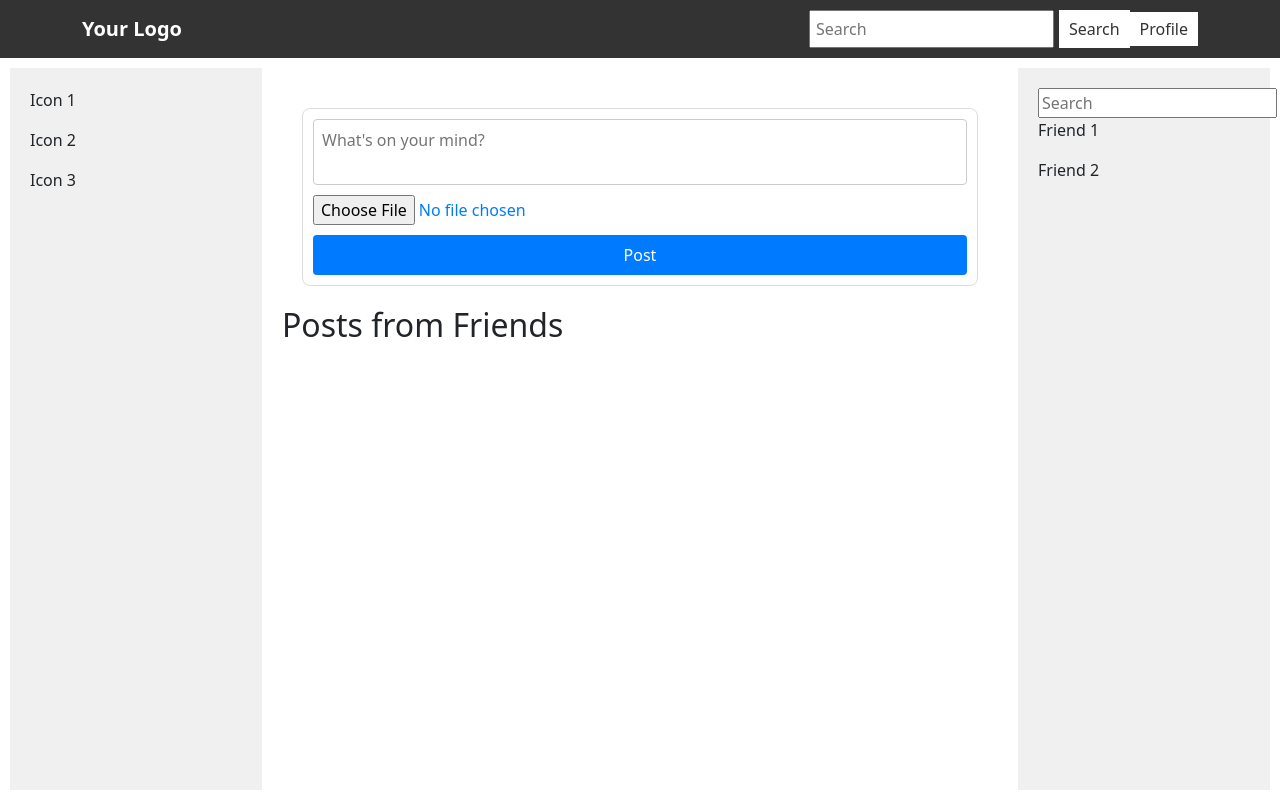
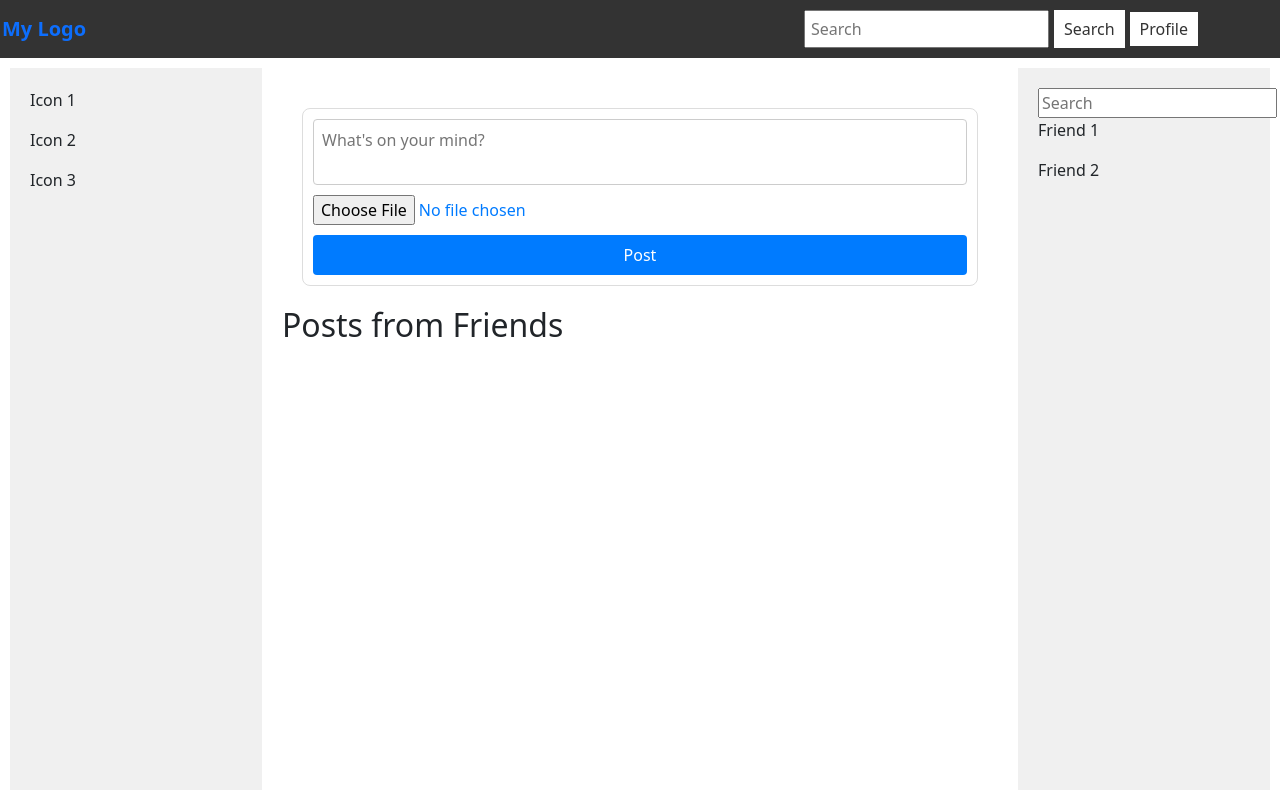
Before and after one commit to S-Surmara/socialPulse, a React (Create React App) app: page /dashboard in a window 1280 px wide. Built offline with nearby package versions, Linux system fonts and the light colour scheme.

Commit message:
Rename and realign logo

```diff
--- a/src/components/AppBar/AppBar.scss
+++ b/src/components/AppBar/AppBar.scss
@@ -14,9 +14,10 @@
 
   .logo {
     text-decoration: none;
-    color: #fff;
+    color: blue($color: #000000);
     font-size: 20px;
     font-weight: bold;
+    margin-left: -80px;
   }
 
   .nav-items {
@@ -47,4 +48,5 @@
     color: #333;
     border: none;
     cursor: pointer;
+    margin-left: 5px;
   }
--- a/src/components/AppBar/AppBar.tsx
+++ b/src/components/AppBar/AppBar.tsx
@@ -11,7 +11,7 @@ const NavBar: React.FC = () => {
   return (
     <nav className="custom-navbar">
       <div className="container">
-        <a className="logo" href="#">Your Logo</a>
+        <a className="logo" href="#">My Logo</a>
 
         <div className="nav-items">
           {/* Search bar form */}
```
